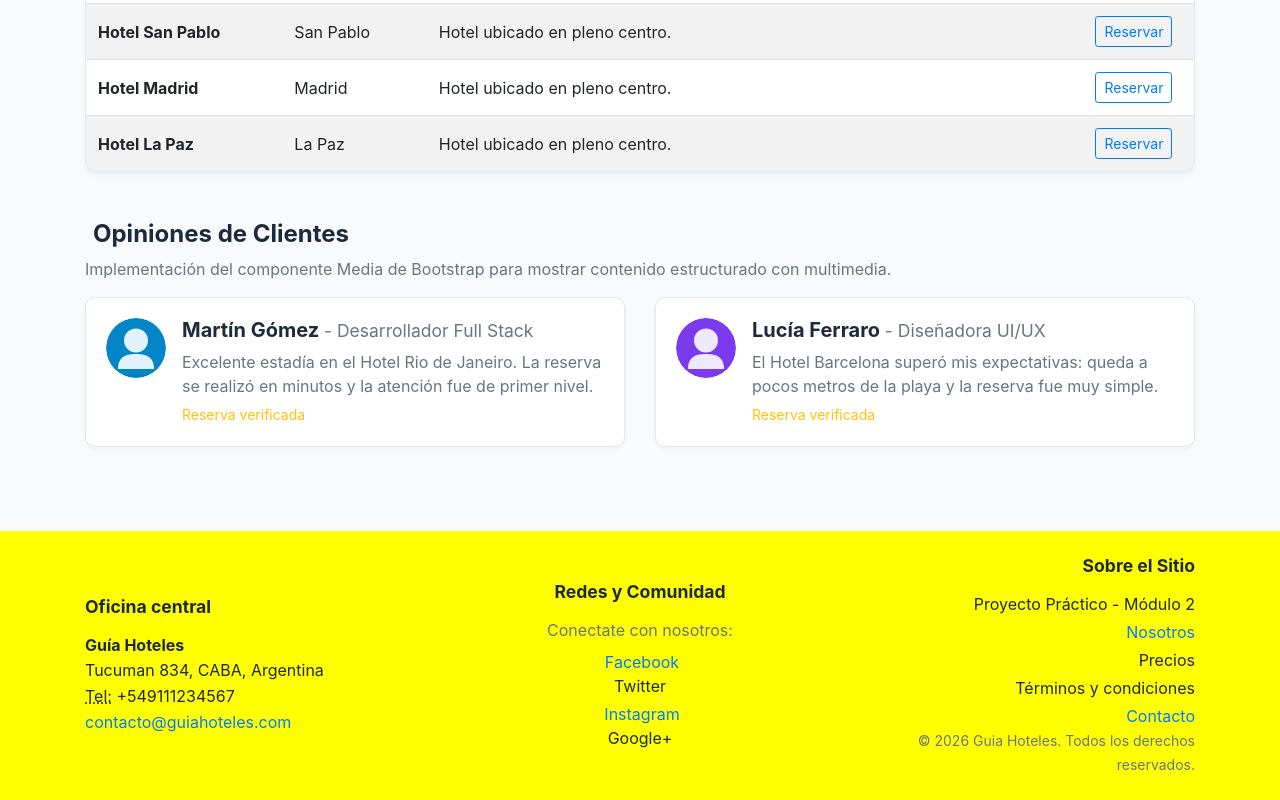
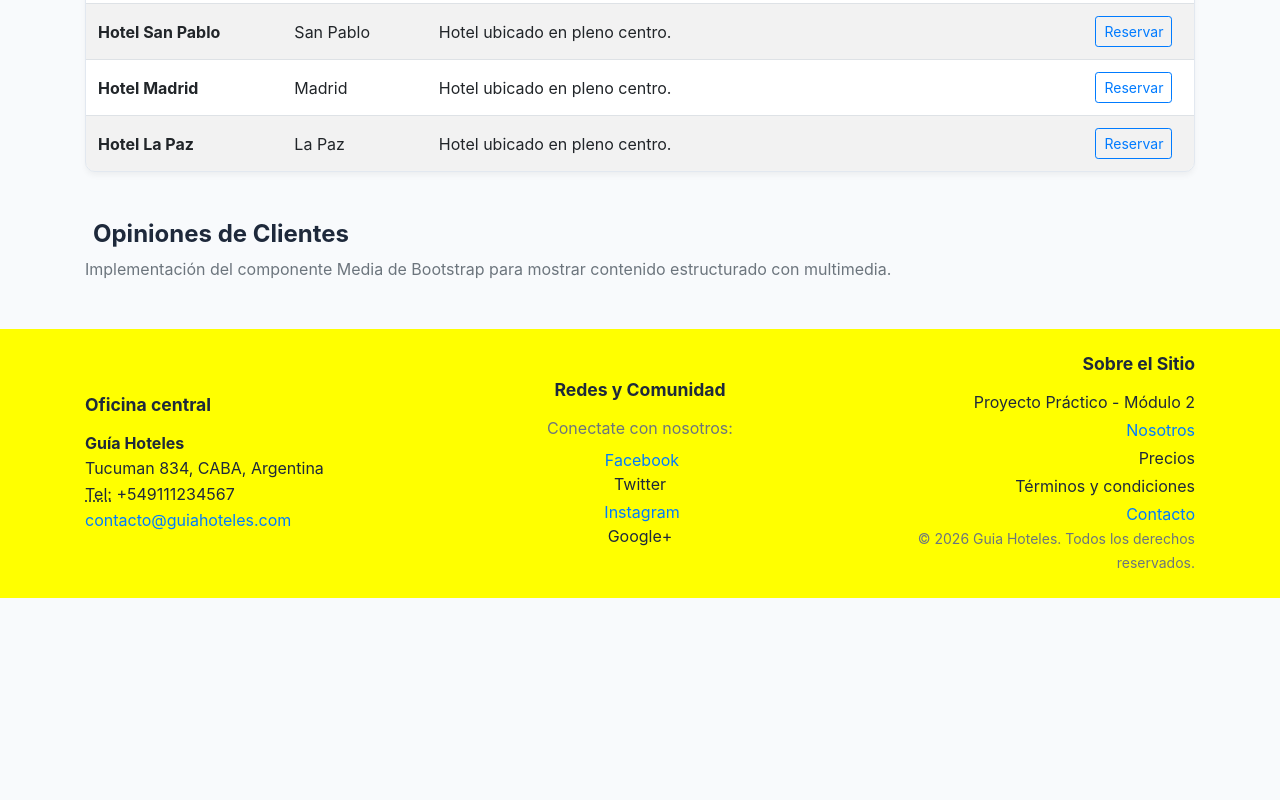
Before and after one commit to sanchezcarlosvalle-arch/Hoteles_Modulo_2, a website: page index.html in a window 1280 px wide. Shown: the part 1788-2588 px from the top of the page. After the commit the page ends 2386 px from the top, so only its background shows below. Drawn offline with nearby package versions, Linux system fonts and the light colour scheme; a web font is replaced by a local one.

Commit message:
Completar fusion de rama 5

```diff
--- a/index.html
+++ b/index.html
@@ -246,29 +246,6 @@
         <p class="text-muted">Implementación del componente Media de Bootstrap para mostrar contenido estructurado con multimedia.</p>
       </div>
 
-      <div class="row">
-        <div class="col-12 col-md-6 mb-3">
-          <div class="media">
-            <img src="img/avatar-1.svg" class="mr-3 rounded-circle" alt="Martín Gómez">
-            <div class="media-body">
-              <h5 class="mt-0 font-weight-bold">Martín Gómez <small class="text-muted">- Desarrollador Full Stack</small></h5>
-              <p class="mb-1 text-muted">Excelente estadía en el Hotel Rio de Janeiro. La reserva se realizó en minutos y la atención fue de primer nivel.</p>
-              <small class="text-warning"><span class="oi oi-star"></span> Reserva verificada</small>
-            </div>
-          </div>
-        </div>
-
-        <div class="col-12 col-md-6 mb-3">
-          <div class="media">
-            <img src="img/avatar-2.svg" class="mr-3 rounded-circle" alt="Lucía Ferraro">
-            <div class="media-body">
-              <h5 class="mt-0 font-weight-bold">Lucía Ferraro <small class="text-muted">- Diseñadora UI/UX</small></h5>
-              <p class="mb-1 text-muted">El Hotel Barcelona superó mis expectativas: queda a pocos metros de la playa y la reserva fue muy simple.</p>
-              <small class="text-warning"><span class="oi oi-star"></span> Reserva verificada</small>
-            </div>
-          </div>
-        </div>
-      </div>
     </section>
 
   </main>
```
